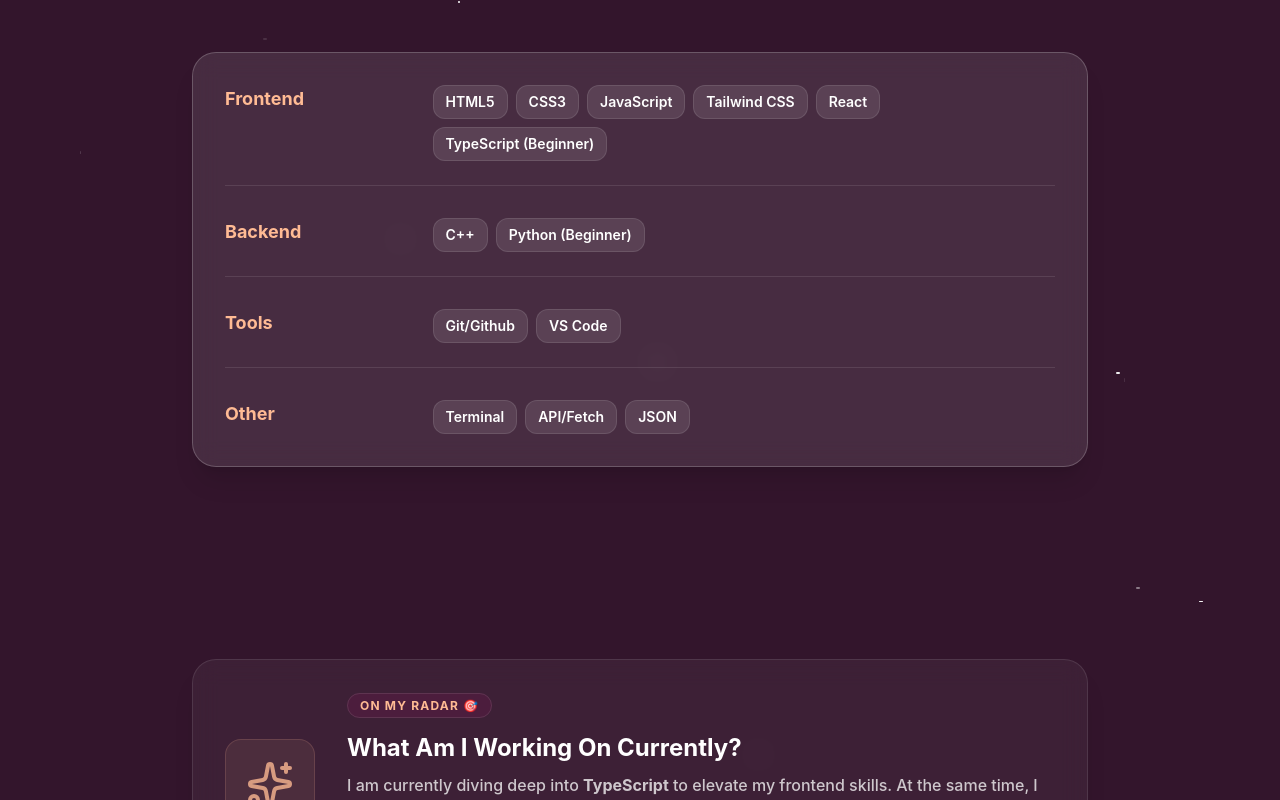
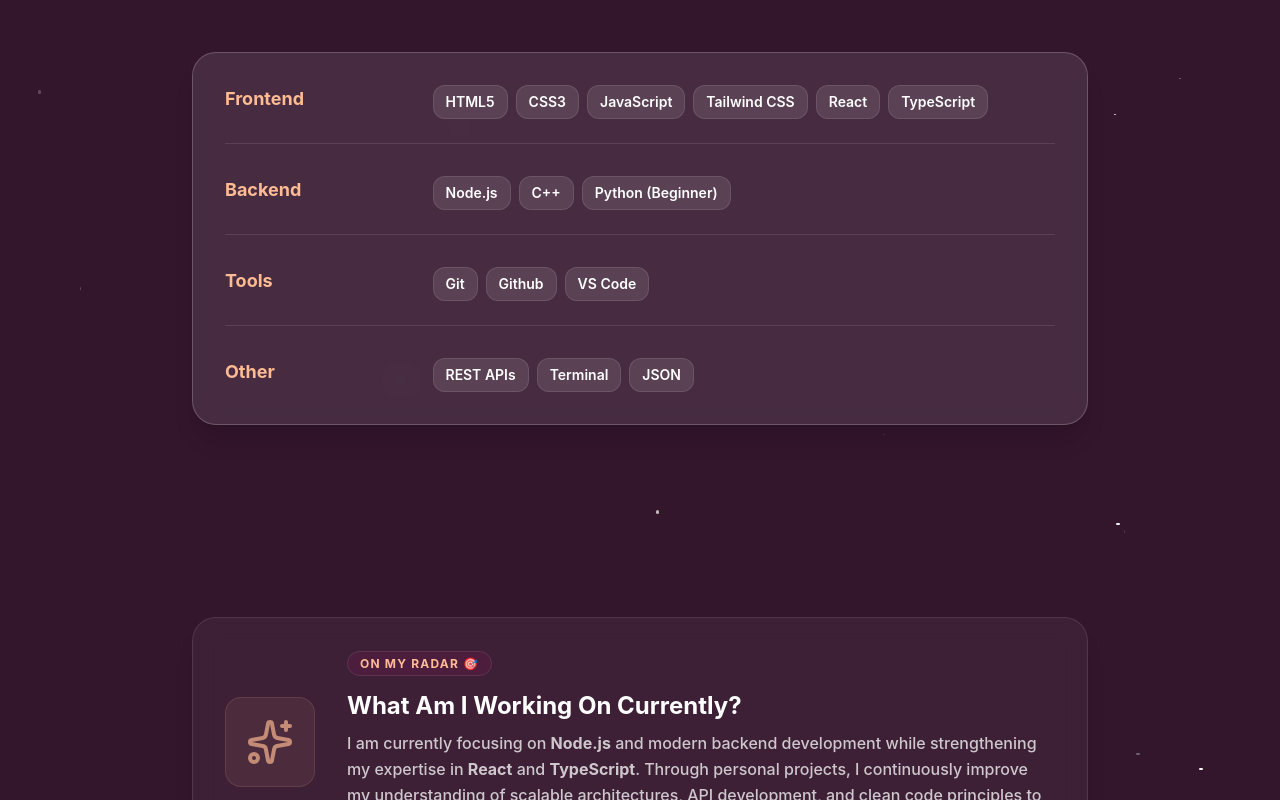
Before and after one commit to ezginy/ezgi-portfolio, a React (Vite) app: page / in a window 1280 px wide. Shown: the part 1740-2540 px from the top of the page. Built offline with nearby package versions, Linux system fonts and the light colour scheme.

Commit message:
chore: update portfolio content and project information

```diff
--- a/src/App.jsx
+++ b/src/App.jsx
@@ -393,7 +393,7 @@
                 What Am I Working On Currently?
               </h3>
               <p className="text-white/75 font-medium leading-relaxed text-sm md:text-base">
-                I am currently diving deep into <strong>TypeScript</strong> to elevate my frontend skills. At the same time, I am building practices on React performance optimization and clean code architectures. My goal is to always back the colorful interfaces I design with solid, type-safe development logic!
+                I am currently focusing on <strong>Node.js</strong> and modern backend development while strengthening my expertise in <strong>React</strong> and <strong>TypeScript</strong>. Through personal projects, I continuously improve my understanding of scalable architectures, API development, and clean code principles to build reliable, production-oriented applications.
               </p>
             </div>
 
@@ -507,7 +507,7 @@
               Current Status 🎯
             </h3>
             <p className="text-white/80 font-medium leading-relaxed text-sm md:text-base">
-              I am currently looking for software development internship opportunities and open-source collaborations. If you have a project or just want to say hi, feel free to reach out!
+              I'm currently seeking frontend development internship opportunities while expanding my knowledge of backend technologies. I'm always eager to learn, collaborate on meaningful projects, and gain real-world development experience. If you have a project or just want to say hi, feel free to reach out!
             </p>
           </div>
 
--- a/src/data.js
+++ b/src/data.js
@@ -1,14 +1,24 @@
 // PROJECT'S DATAS
 export const projectInfo = [
     {
-        title: "MindCare App",
-        description: "A simple mental health check-in web app that helps users reflect on their mood and needs, and provides supportive responses.",
-        technologies: ["HTML5", "CSS3", "JavaScript"]
+        title: "Syncro",
+        description: "A productivity-focused project management platform built to explore scalable frontend architecture, clean code practices, and modern UI design.",
+        technologies: ["React", "TypeScript", "Tailwind CSS"]
+    },
+    {
+        title: "Portfolio Website",
+        description: "A responsive portfolio website developed with React and Tailwind CSS, designed to present projects, skills, and professional growth through a clean user experience.",
+        technologies: ["React", "JavaScript", "Tailwind CSS"]
     },
     {
         title: "Focusly",
         description: "A modern productivity dashboard. Focusly is a responsive Pomodoro and task management application designed to help users stay focused and organized.",
         technologies: ["HTML5", "CSS3", "JavaScript", "LocalStorage"]
+    },
+    {
+        title: "MindCare App",
+        description: "A simple mental health check-in web app that helps users reflect on their mood and needs, and provides supportive responses.",
+        technologies: ["HTML5", "CSS3", "JavaScript"]
     },
     {
         title: "Sudoku Validator",
@@ -26,18 +36,20 @@
     { name: "JavaScript", category: "Frontend" },
     { name: "Tailwind CSS", category: "Frontend" },
     { name: "React", category: "Frontend" },
-    { name: "TypeScript (Beginner)", category: "Frontend" },
+    { name: "TypeScript", category: "Frontend" },
 
     // Backend Skills
+    { name: "Node.js", category: "Backend" },
     { name: "C++", category: "Backend" },
     { name: "Python (Beginner)", category: "Backend" },
 
     // Tool Skills
-    { name: "Git/Github", category: "Tools" },
+    { name: "Git", category: "Tools" },
+    { name: "Github", category: "Tools" },
     { name: "VS Code", category: "Tools" },
 
     // Other Skills
+    { name: "REST APIs", category: "Other" },
     { name: "Terminal", category: "Other" },
-    { name: "API/Fetch", category: "Other" },
     { name: "JSON", category: "Other" },
 ];
```
